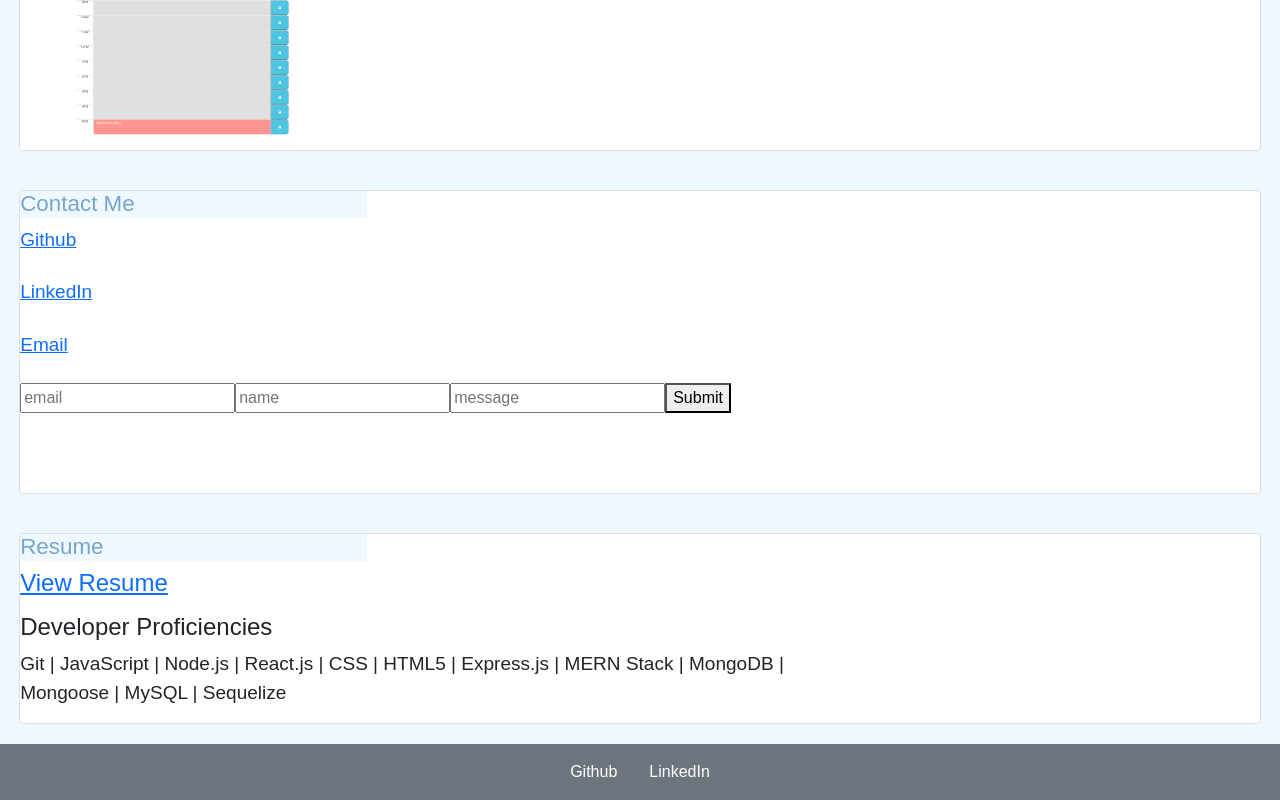
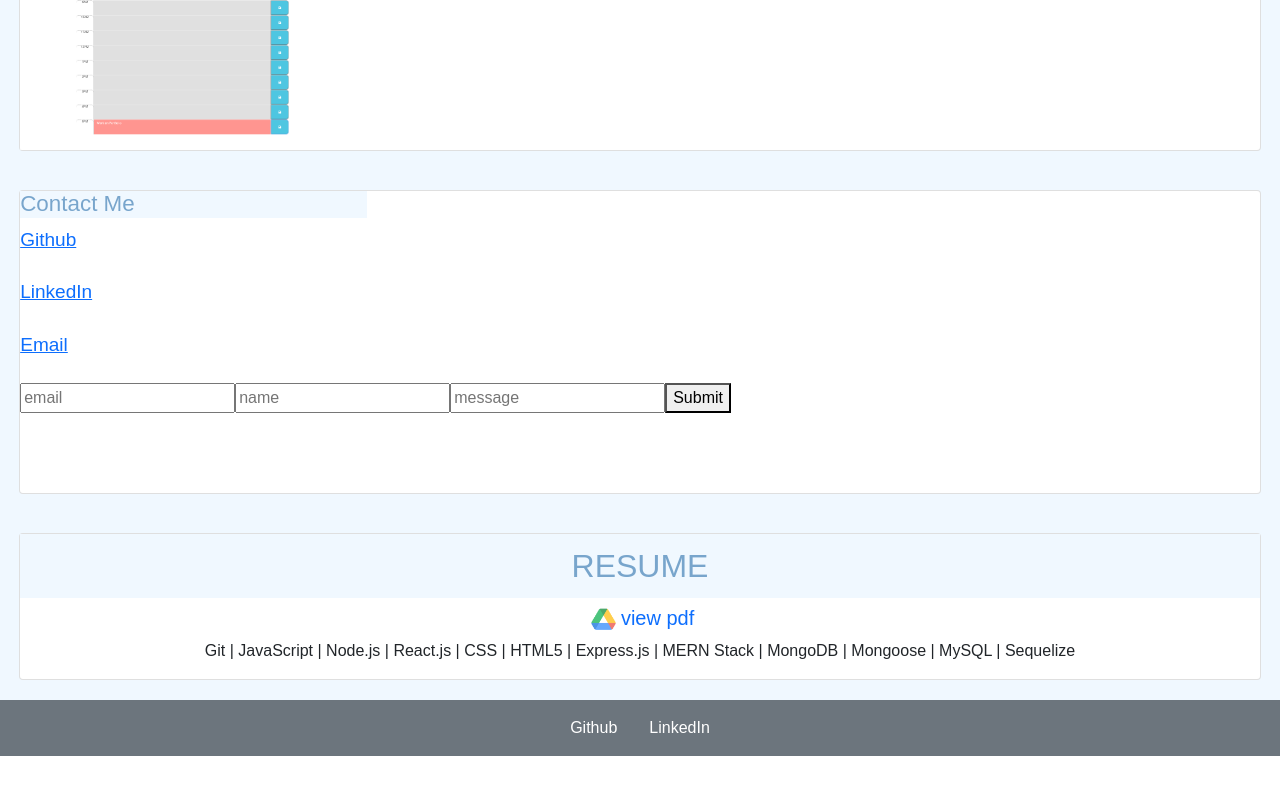
Before and after one commit to lindybriggs/Portfolio, a React (Create React App) app in the folder portfolio/: page / in a window 1280 px wide. Shown: the part 1467-2267 px from the top of the page. After the commit the page ends 2223 px from the top, so only its background shows below. Built offline with nearby package versions, Linux system fonts and the light colour scheme.

Commit message:
updated resume section styling

```diff
--- a/portfolio/src/Components/Resume.js
+++ b/portfolio/src/Components/Resume.js
@@ -1,13 +1,14 @@
 import React from "react";
+import driveLogo from "../Images/google-drive-logo.png"
 
 export default function Resume() {
     return (
         <section id="resumeCard" className="card">
-            <h2 id="Resume" className="titles">Resume</h2>
-            <section className="content">
-                <h4 className="space"><a href="https://drive.google.com/file/d/1b-LsVq1alS6q4p9Jo7JQcQMyMVoedzOl/view?usp=sharing">View Resume</a></h4>
-                <h4>Developer Proficiencies</h4>
-                <p>Git | JavaScript | Node.js | React.js | CSS | HTML5 | Express.js | MERN Stack | MongoDB | Mongoose | MySQL | Sequelize</p>
+            <h2 id="Resume" className="card-title text-center lh-lg">RESUME</h2>
+            <section>
+                <h5 className="text-center" ><img style={{ maxWidth: "2.2rem" }} src={driveLogo} alt="google drive logo"></img><a style={{ textDecoration: 'none' }} href="https://drive.google.com/file/d/1b-LsVq1alS6q4p9Jo7JQcQMyMVoedzOl/view?usp=sharing">view pdf</a></h5>
+                {/* <h4>Developer Proficiencies</h4> */}
+                <p className="text-center"> Git | JavaScript | Node.js | React.js | CSS | HTML5 | Express.js | MERN Stack | MongoDB | Mongoose | MySQL | Sequelize</p>
             </section>
         </section>
     )
--- a/portfolio/src/style.css
+++ b/portfolio/src/style.css
@@ -150,6 +150,10 @@ img {
     opacity: 0.7;
 }
 
+.logo {
+    min-width: 1rem;
+}
+
 @media screen and (max-width: 992px) {
 
 
```
Also changed, not shown: portfolio/src/Images/google-drive-logo.png (added), 1 other file (tests, documents, lock files or other folders).
